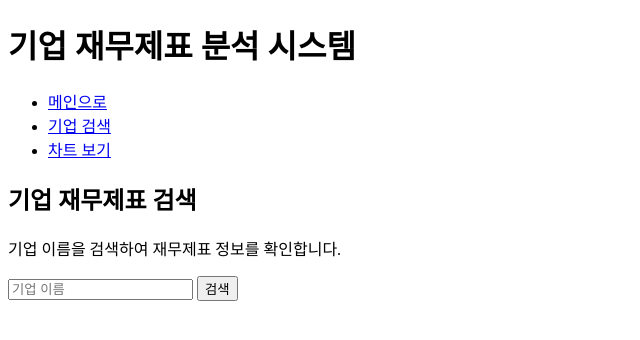
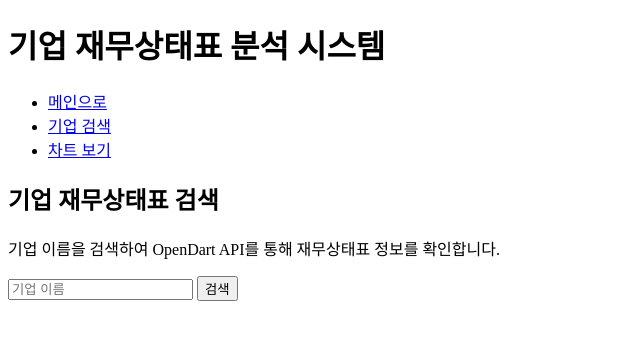
Before and after one commit to tasueom/corp-finance-analysis, a Flask app: page /search in a window 1280 px wide. Shown: the top 340 px of the page, without its empty margins (0-640 px from the left). Run offline with Flask 3, Linux system fonts and the light colour scheme.

Commit message:
fix: Update terminology from '재무제표' to '재무상태표' in layout and search templates for consistency

```diff
--- a/app/templates/layout.html
+++ b/app/templates/layout.html
@@ -6,7 +6,7 @@
     <title>{% block title %}{% endblock %}</title>
 </head>
 <body>
-    <h1>기업 재무제표 분석 시스템</h1>
+    <h1>기업 재무상태표 분석 시스템</h1>
     <nav>
         <ul>
             <li><a href="{{ url_for('index') }}">메인으로</a></li>
--- a/app/templates/search.html
+++ b/app/templates/search.html
@@ -1,12 +1,12 @@
 {% extends "layout.html" %}
 
 {% block title %}
-    기업 재무제표 검색
+    기업 재무상태표 검색
 {% endblock %}
 
 {% block content %}
-<h2>기업 재무제표 검색</h2>
-<p>기업 이름을 검색하여 재무제표 정보를 확인합니다.</p>
+<h2>기업 재무상태표 검색</h2>
+<p>기업 이름을 검색하여 OpenDart API를 통해 재무상태표 정보를 확인합니다.</p>
 <form method="post">
     <input type="text" name="corp_name" placeholder="기업 이름" required value="{{ corp_name if corp_name else '' }}">
     <button type="submit">검색</button>
@@ -18,7 +18,7 @@
     </div>
 {% elif data %}
     <div style="margin-top: 30px;">
-        <h3>{{ corp_name }} 재무제표 데이터 (최근 10년치)</h3>
+        <h3>{{ corp_name }} 재무상태표 데이터 (최근 10년치)</h3>
         <p>총 {{ row_count }}개의 데이터</p>
         <form method="post" action="{{ url_for('insert_data') }}" style="display: inline;">
             <input type="hidden" name="corp_name" value="{{ corp_name }}">
```
